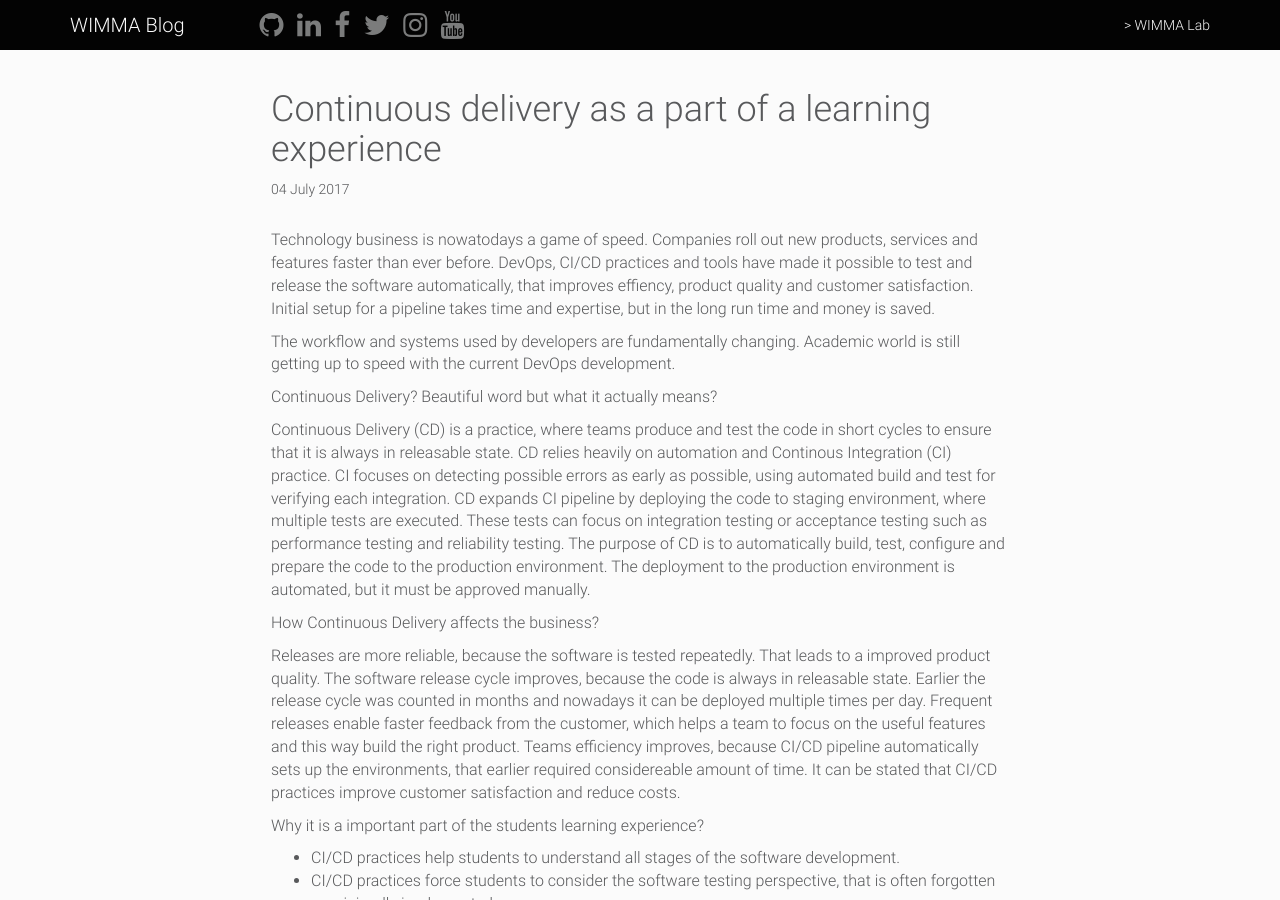
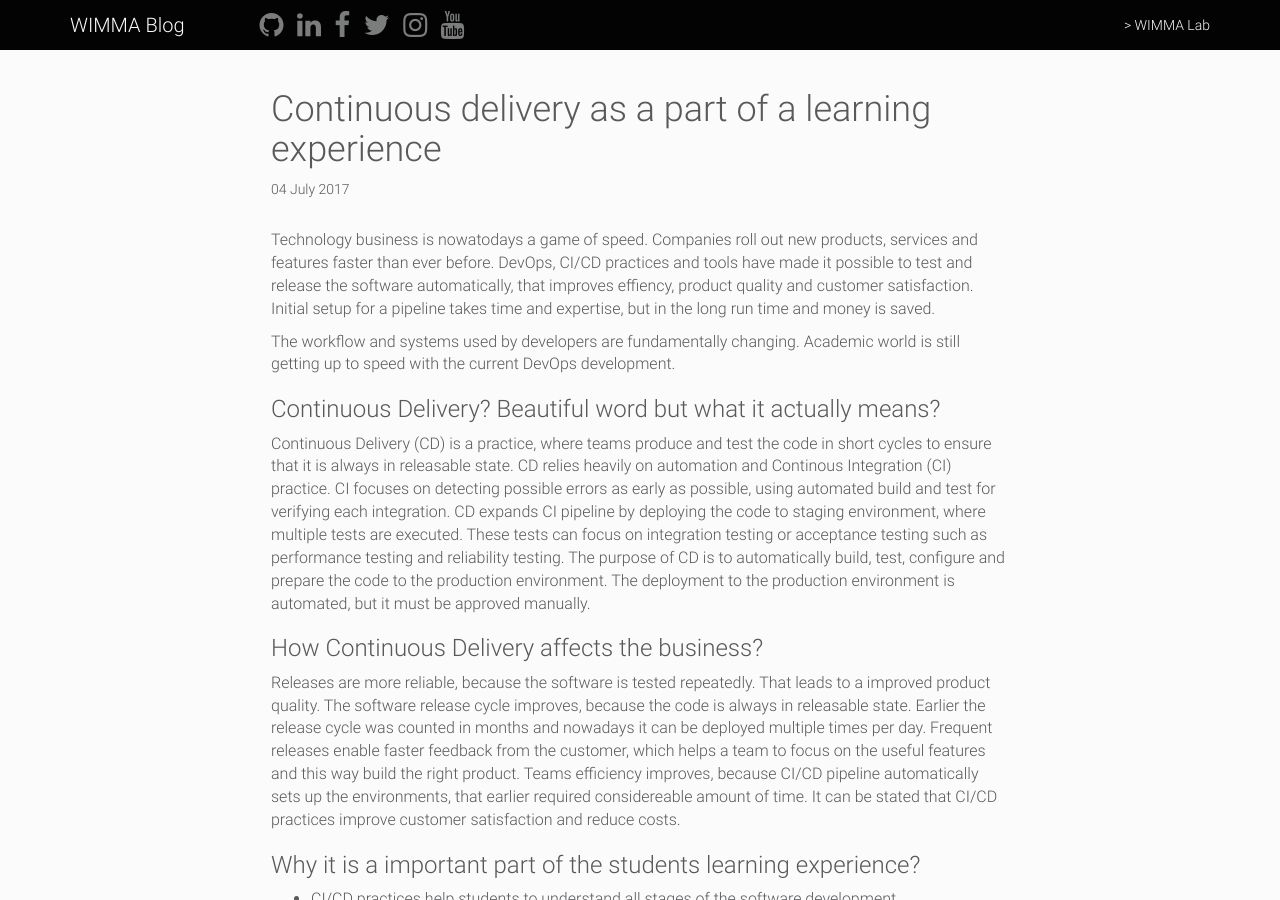
Before and after one commit to wimmalab/blog, a Jekyll site: the page built from _posts/2017-07-04-continuous-delivery-as-a-part-of-a-learning-experience.md, in a window 1280 px wide and 900 px high. Built offline with Jekyll 4.4.1, drawn with Linux system fonts in a browser that asks for light colours; nearby versions of some CDN libraries.

```diff
--- a/_posts/2017-07-04-continuous-delivery-as-a-part-of-a-learning-experience.md
+++ b/_posts/2017-07-04-continuous-delivery-as-a-part-of-a-learning-experience.md
@@ -14,12 +14,12 @@ Initial setup for a pipeline takes time and expertise, but in the long run time
 The workflow and systems used by developers are fundamentally changing. Academic world is still getting up to speed with the current DevOps development.
 
 
-Continuous Delivery? Beautiful word but what it actually means?
+### Continuous Delivery? Beautiful word but what it actually means?
 
 Continuous Delivery (CD) is a practice, where teams produce and test the code in short cycles to ensure that it is always in releasable state. CD relies heavily on automation and Continous Integration (CI) practice. CI focuses on detecting possible errors as early as possible, using automated build and test for verifying each integration. CD expands CI pipeline by deploying the code to staging environment, where multiple tests are executed. These tests can focus on integration testing or acceptance testing such as performance testing and reliability testing.
 The purpose of CD is to automatically build, test, configure and prepare the code to the production environment. The deployment to the production environment is automated, but it must be approved manually.
 
-How Continuous Delivery affects the business?
+### How Continuous Delivery affects the business?
 
 Releases are more reliable, because the software is tested repeatedly. That leads to a improved product quality.
 The software release cycle improves, because the code is always in releasable state. Earlier the release cycle was counted in months and nowadays it can be deployed multiple times per day.
@@ -28,7 +28,7 @@ Teams efficiency improves, because CI/CD pipeline automatically sets up the envi
 It can be stated that CI/CD practices improve customer satisfaction and reduce costs.
 
 
-Why it is a important part of the students learning experience?
+### Why it is a important part of the students learning experience?
 
  - CI/CD practices help students to understand all stages of the software development.
  - CI/CD practices force students to consider the software testing perspective, that is often forgotten or minimally implemented.
```
